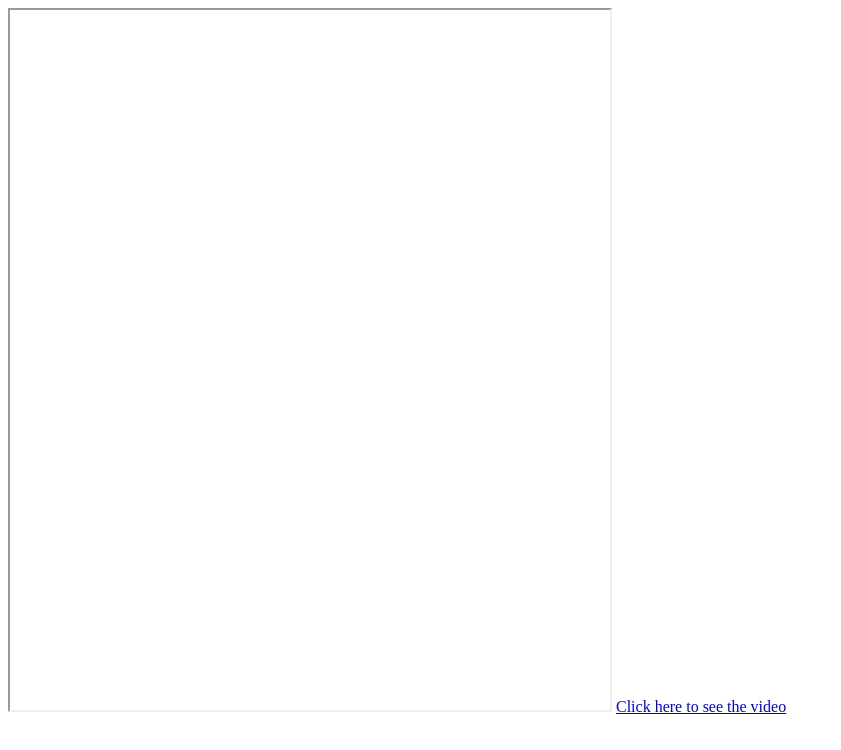
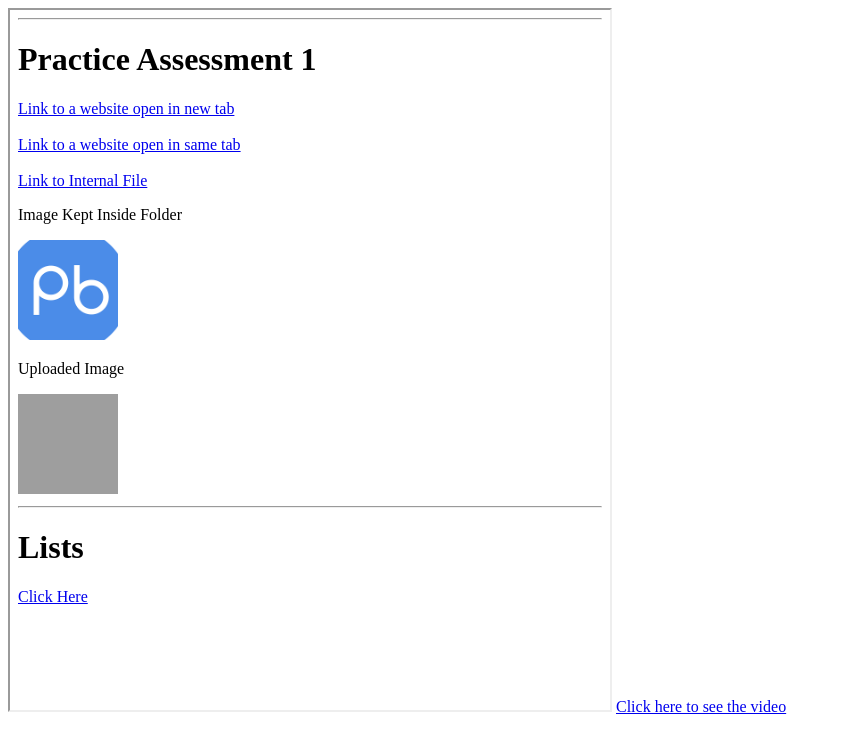
Before and after one commit to Subhra-commits/HTML-Classes, a plain HTML site: page Assessment 3/index.html in a window 1280 px wide. Shown: the whole page, without its empty margins (0-841 px from the left). Drawn offline with Linux system fonts and the light colour scheme.

Commit message:
Update index.html

```diff
--- a/Assessment 3/index.html
+++ b/Assessment 3/index.html
@@ -8,7 +8,7 @@
     <link rel="icon" href="../Assessment 2/images/logo.png">
 </head>
 <body>
-    <iframe src="C:\Users\SUBHRA\Dropbox\PC\Documents\PrepBytes Full Stack Course\HTML Classes\Assessment 1\index.html" frameborder="3"
+    <iframe src="../Assessment 1/index.html" frameborder="3"
     width="600" height="700"></iframe>
     <a href="./seeVideo.html">Click here to see the video</a>
 </body>
```
